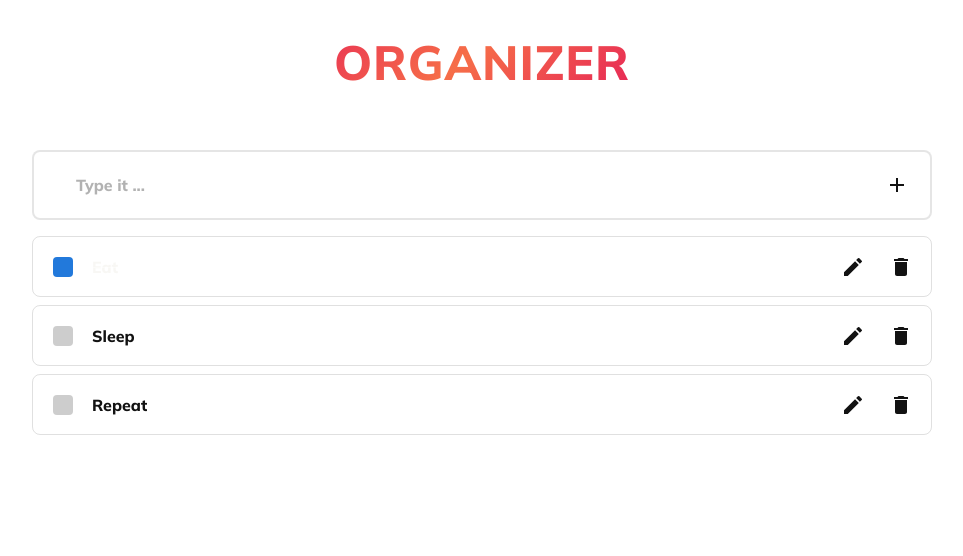
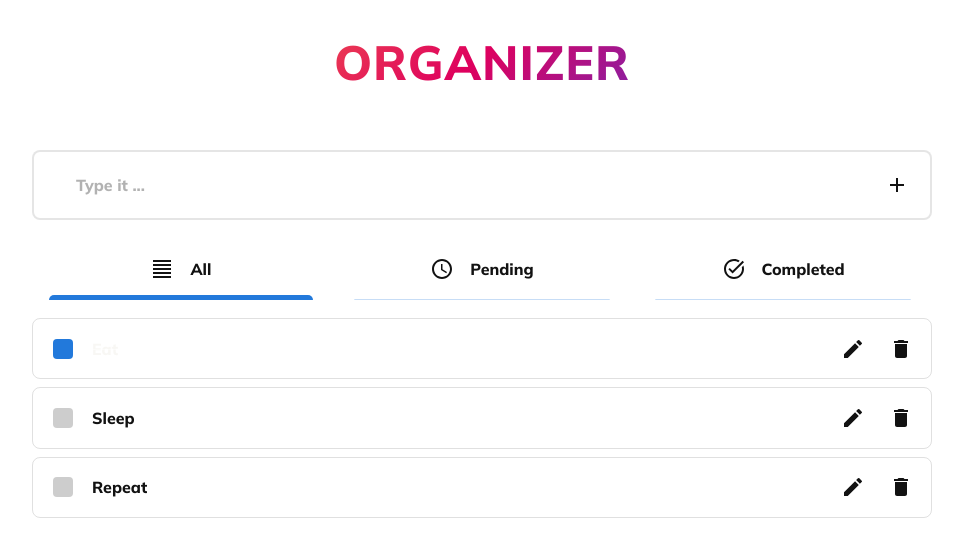
Before and after one commit to GlebLudis/react-ogranizer-app, a React (Vite) app: page / in a window 1280 px wide. Shown: the top 556 px of the page, without its empty margins (158-1121 px from the left). Built offline with nearby package versions, Linux system fonts and the light colour scheme.

Commit message:
feat: add Tabs component into app

```diff
--- a/src/App.tsx
+++ b/src/App.tsx
@@ -1,4 +1,5 @@
-import React, { useReducer } from "react";
+import React, { useState, useReducer } from "react";
+import TabGroup, { FilterOption } from "./components/Tabs/Group";
 import "./App.css";
 import Header from "./components/Header";
 import Container from "./components/Basic/Container";
@@ -8,18 +9,24 @@ import TodoList from "./components/TodoListCotnainer";
 import reducer from "./utils/reducer";
 import dummyData from "./utils/data";
 
-
 function App() {
   const [todoItems, dispatch] = useReducer(reducer, dummyData);
+  const [filterBy, setFilterBy] = useState<FilterOption>("all");
 
   return (
-      <TodoContext.Provider value={{ todoItems, dispatch }}>
+    <TodoContext.Provider value={{ todoItems, dispatch }}>
       <div className="app">
         <Header />
         <main>
           <Container>
             <TodoContainer />
-            <TodoList todoList={todoItems} />
+
+            <TabGroup
+              activeFilter={filterBy}
+              onFilterChange={(filterOption) => setFilterBy(filterOption)}
+            />
+
+            <TodoList todoList={todoItems} filterBy={filterBy} />
           </Container>
         </main>
       </div>
--- a/src/components/ListItems/index.tsx
+++ b/src/components/ListItems/index.tsx
@@ -11,6 +11,8 @@ import useTodo from "../../utils/hooks/useTodo";
 interface TodoListItemProps {
   todoItem: TodoItem;
 }
+
+
 
 function TodoListItem({ todoItem }: TodoListItemProps) {
   const { dispatch } = useTodo();
--- /dev/null
+++ b/src/components/Tabs/Group/index.tsx
@@ -0,0 +1,63 @@
+import React from 'react';
+import TaskAltIcon from '@mui/icons-material/TaskAlt';
+import FormatAlignJustifyIcon from '@mui/icons-material/FormatAlignJustify';
+import QueryBuilderIcon from '@mui/icons-material/QueryBuilder';
+import TabItem, { TabItemProps } from '../Item/index';
+import './styles.css';
+
+export type FilterOption = 'all' | 'pending' | 'completed';
+
+interface TabGroupProps {
+    activeFilter: FilterOption;
+    onFilterChange: (filterOption: FilterOption) => void;
+}
+
+type ExtendedTabItemProps = TabItemProps & {
+    filterId: FilterOption
+};
+
+function TabGroup({ activeFilter, onFilterChange }: TabGroupProps) {
+    const tabItems: ExtendedTabItemProps[] = [
+        {
+            filterId: 'all',
+            LeadingIcon: <FormatAlignJustifyIcon />,
+            label: 'All',
+            ariaLabel: 'Show all tasks',
+            active: activeFilter === 'all',
+            onClick: () => {},
+        },
+        {
+            filterId: 'pending',
+            LeadingIcon: <QueryBuilderIcon />,
+            label: 'Pending',
+            ariaLabel: 'Show pending tasks',
+            active: activeFilter === 'pending',
+            onClick: () => {},
+        },
+        {
+            filterId: 'completed',
+            LeadingIcon: <TaskAltIcon />,
+            label: 'Completed',
+            ariaLabel: 'Show completed tasks',
+            active: activeFilter === 'completed',
+            onClick: () => {},
+        },
+    ]
+
+    return (
+        <ul className="tab-group-root">
+            {tabItems.map((tabItem) => (
+                <TabItem
+                    key={tabItem.label}
+                    LeadingIcon={tabItem.LeadingIcon}
+                    label={tabItem.label}
+                    ariaLabel={tabItem.ariaLabel}
+                    active={tabItem.active}
+                    onClick={() => onFilterChange(tabItem.filterId)}
+                />
+            ))}
+        </ul>
+    )
+}
+
+export default TabGroup;
--- /dev/null
+++ b/src/components/Tabs/Group/styles.css
@@ -0,0 +1,8 @@
+.tab-group-root {
+    padding: 0;
+    display: flex;
+    flex-direction: row;
+    gap: 0.2em;
+    background-color: var(--color-bg);
+    overflow: auto;
+}
--- /dev/null
+++ b/src/components/Tabs/Item/index.tsx
@@ -0,0 +1,28 @@
+import React from 'react';
+import './styles.css';
+
+export interface TabItemProps {
+    LeadingIcon: JSX.Element;
+    label: string;
+    ariaLabel: string;
+    active: boolean;
+    onClick: () => void;
+}
+
+function TabItem({ LeadingIcon, label, ariaLabel, active, onClick }: TabItemProps) {
+    return (
+        <li className="tab-item-root" data-active={active}>
+            <button
+                type="button"
+                className="tab-item-main"
+                onClick={onClick}
+                aria-label={ariaLabel}
+            >
+                { LeadingIcon }
+                { label }
+            </button>
+        </li>
+    )
+}
+
+export default TabItem;
--- /dev/null
+++ b/src/components/Tabs/Item/styles.css
@@ -0,0 +1,54 @@
+.tab-item-root {
+    list-style-type: none;
+    width: 100%;
+}
+
+.tab-item-main {
+    position: relative;
+    display: flex;
+    justify-content: center;
+    align-items: center;
+    gap: 1em;
+    padding: 1.2em;
+    width: 100%;
+    background-color: transparent;
+    border: 2px solid transparent;
+    outline: none;
+    font: inherit;
+    color: var(--color-fg);
+    border-radius: 0.5em;
+    cursor: pointer;
+    overflow: hidden;
+    transition: all 250ms ease;
+}
+
+.tab-item-main:hover {
+    background-color: rgba(255, 255, 255, 0.05);
+}
+
+.tab-item-main:focus-visible {
+    border: 2px solid rgba(255, 255, 255, 0.3);
+    background-color: rgba(255, 255, 255, 0.05);
+    font-weight: bold;
+}
+
+.tab-item-main::before {
+    --tab-bottom-decoration-size: 0.3em;
+
+    content: '';
+    position: absolute;
+    bottom: 0;
+    left: 5%;
+    right: 5%;
+    background-color: var(--color-accent);
+    height: var(--tab-bottom-decoration-size);
+    width: 90%;
+    border-top-left-radius: 2em;
+    border-top-right-radius: 2em;
+    transform: translateY(0.3em);
+    transition: all 250ms ease;
+}
+
+.tab-item-root[data-active=true] .tab-item-main::before {
+    transform: translateY(0);
+}
--- a/src/components/TodoListCotnainer/index.tsx
+++ b/src/components/TodoListCotnainer/index.tsx
@@ -1,16 +1,31 @@
 import React from "react";
 import TodoListItem from "../ListItems/index";
 import { TodoItem } from "../../utils/types";
+import { FilterOption } from "../Tabs/Group";
 import "./styles.css";
 
 interface TodoListProps {
   todoList: TodoItem[];
+  filterBy: FilterOption;
 }
 
-function TodoList({ todoList }: TodoListProps) {
+function TodoList({ todoList, filterBy }: TodoListProps) {
+  const filteredTodoList = todoList.filter((todoItem) => {
+    switch (filterBy) {
+      case "pending":
+        return !todoItem.complete;
+
+      case "completed":
+        return todoItem.complete;
+
+      default:
+        return true;
+    }
+  });
+
   return (
     <ul className="todo-list-root">
-      {todoList.map((todoItem) => (
+      {filteredTodoList.map((todoItem) => (
         <TodoListItem key={todoItem.id} todoItem={todoItem} />
       ))}
     </ul>
```
